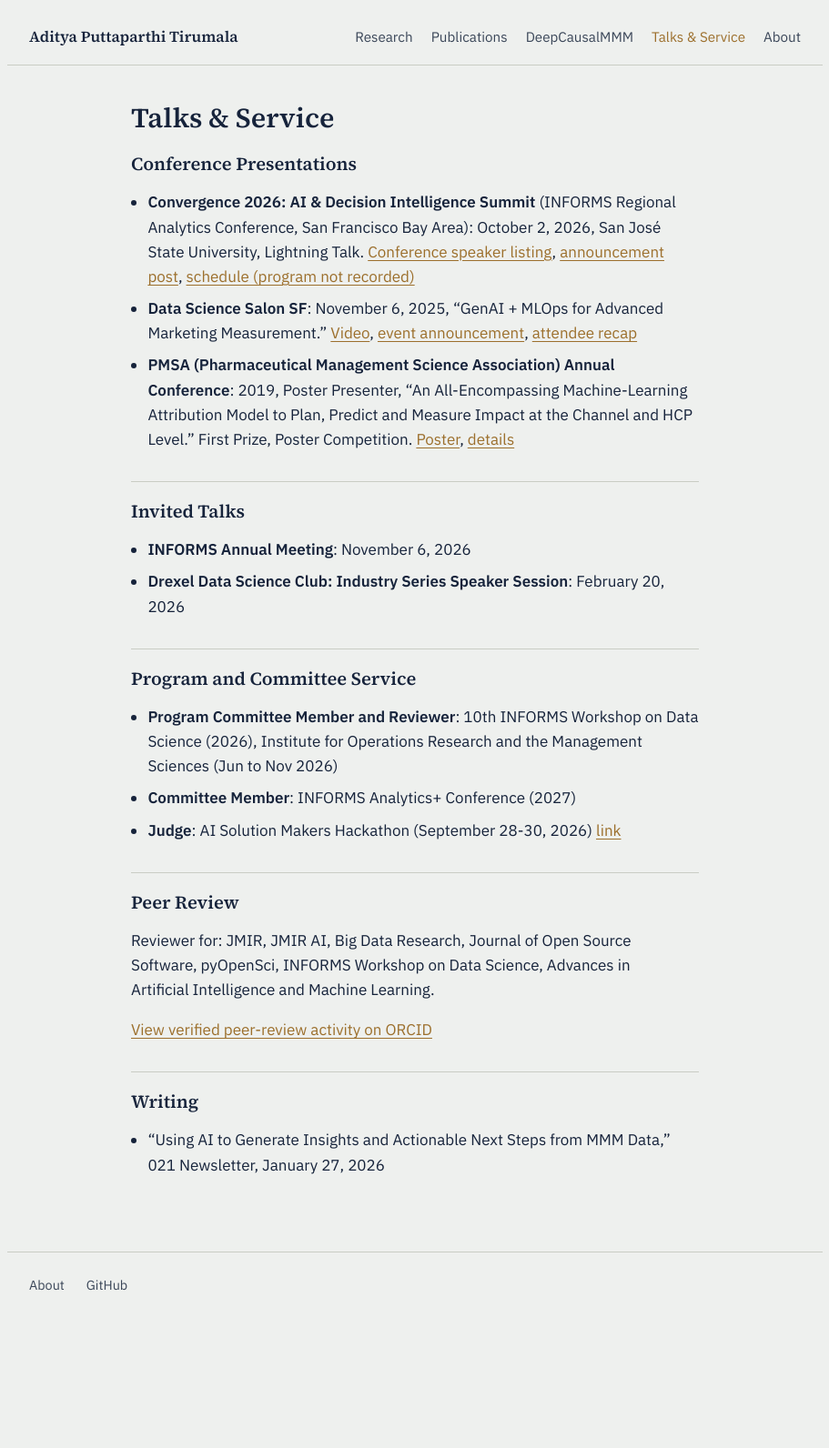
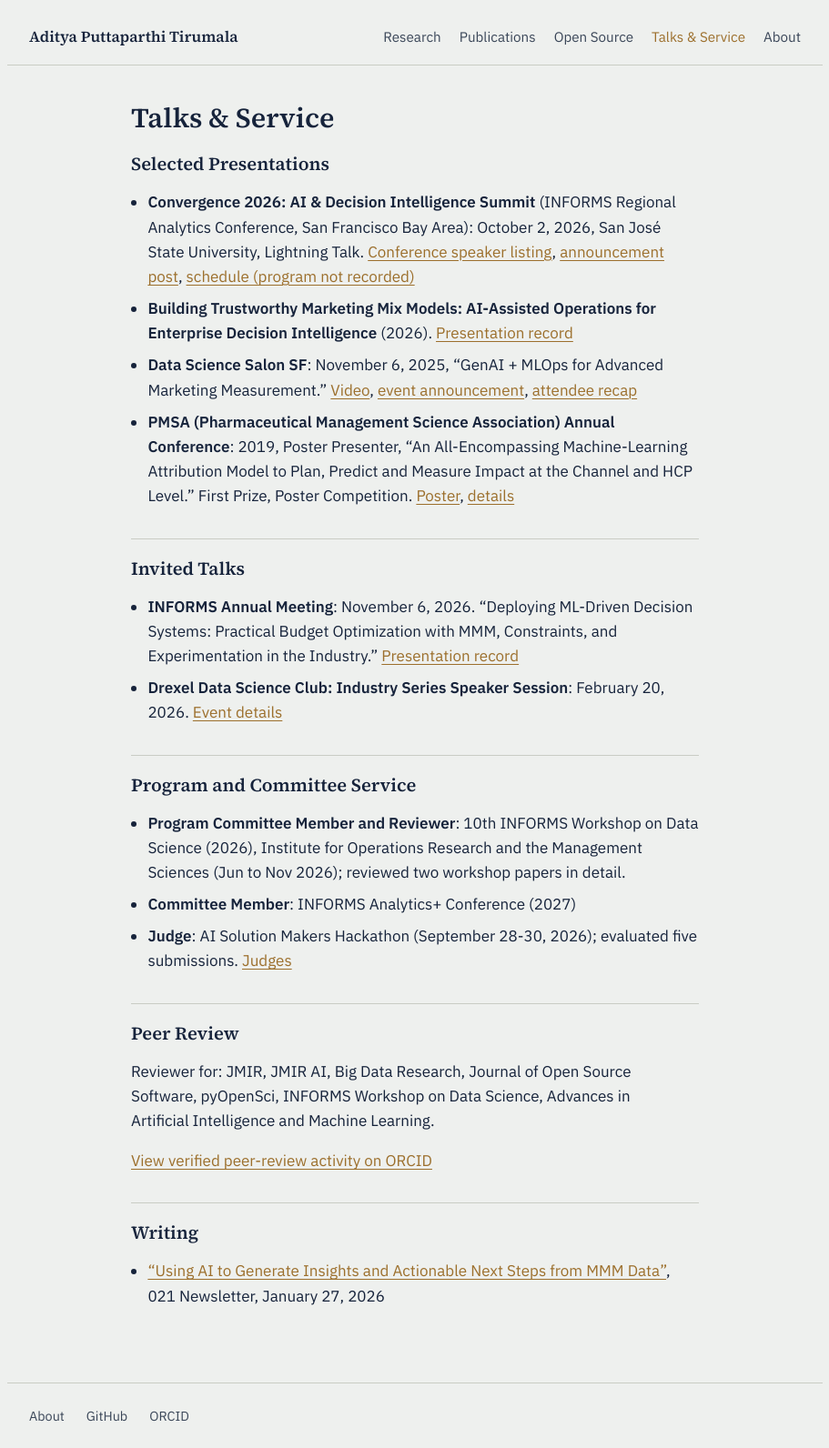
Before and after one commit to adityapt/personal-repo, a Jekyll site: the page built from talks-service.md, in a window 1280 px wide. Shown: the whole page at 91% size, without its empty margins (184-1095 px from the left). Built offline with Jekyll 4.4.1, drawn with Linux system fonts in a browser that asks for light colours; before the commit the page ends 1448 px from its top, so only the background shows below that.

Commit message:
Refresh personal site research and open-source profile
Co-authored-by: Codex <noreply@openai.com>

```diff
--- a/_config.yml
+++ b/_config.yml
@@ -7,8 +7,8 @@ nav:
     url: /research/
   - title: Publications
     url: /publications/
-  - title: DeepCausalMMM
-    url: /deepcausalmmm/
+  - title: Open Source
+    url: /open-source/
   - title: Talks & Service
     url: /talks-service/
   - title: About
--- a/_includes/footer.html
+++ b/_includes/footer.html
@@ -1,4 +1,5 @@
 <footer class="site-footer">
   <a href="{{ '/about/' | relative_url }}">About</a>
   <a href="https://github.com/adityapt">GitHub</a>
+  <a href="https://orcid.org/0009-0008-9495-3932">ORCID</a>
 </footer>
--- a/talks-service.md
+++ b/talks-service.md
@@ -4,22 +4,23 @@ title: Talks & Service
 permalink: /talks-service/
 ---
 
-## Conference Presentations
+## Selected Presentations
 
 - **Convergence 2026: AI & Decision Intelligence Summit** (INFORMS Regional Analytics Conference, San Francisco Bay Area): October 2, 2026, San José State University, Lightning Talk. [Conference speaker listing](https://sanfrancisco2026.informs.org/speakers/), [announcement post](https://www.linkedin.com/posts/anitabowers_informs-operationsresearch-ai-share-7500242281292193792-pxPM/), [schedule (program not recorded)](https://sanfrancisco2026.informs.org/agenda/) <!-- TODO: specific talk title/abstract not listed on conference site yet; add once announced -->
+- **Building Trustworthy Marketing Mix Models: AI-Assisted Operations for Enterprise Decision Intelligence** (2026). [Presentation record](https://zenodo.org/doi/10.5281/zenodo.23145848)
 - **Data Science Salon SF**: November 6, 2025, "GenAI + MLOps for Advanced Marketing Measurement." [Video](https://youtu.be/NCfcgT-Twf4?si=CiLHWZJJlNM6MldY), [event announcement](https://www.linkedin.com/posts/dsssf-generativeai-mlops-share-7383963548625862656-2QHH/), [attendee recap](https://www.linkedin.com/posts/barbara-galiza_making-decisions-from-mmm-does-not-need-to-share-7421874841777192960-BG5r/)
-- **PMSA (Pharmaceutical Management Science Association) Annual Conference**: 2019, Poster Presenter, "An All-Encompassing Machine-Learning Attribution Model to Plan, Predict and Measure Impact at the Channel and HCP Level." First Prize, Poster Competition. [Poster](https://doi.org/10.5281/zenodo.17409372), [details](/publications/#conference-research) <!-- TODO: add award announcement link if one exists; confirm exact official award wording -->
+- **PMSA (Pharmaceutical Management Science Association) Annual Conference**: 2019, Poster Presenter, "An All-Encompassing Machine-Learning Attribution Model to Plan, Predict and Measure Impact at the Channel and HCP Level." First Prize, Poster Competition. [Poster](https://doi.org/10.5281/zenodo.17409372), [details](/publications/#conference-research)
 
 ## Invited Talks
 
-- **INFORMS Annual Meeting**: November 6, 2026
-- **Drexel Data Science Club: Industry Series Speaker Session**: February 20, 2026
+- **INFORMS Annual Meeting**: November 6, 2026. "Deploying ML-Driven Decision Systems: Practical Budget Optimization with MMM, Constraints, and Experimentation in the Industry." [Presentation record](https://doi.org/10.5281/zenodo.24024141)
+- **Drexel Data Science Club: Industry Series Speaker Session**: February 20, 2026. [Event details](https://drexel.edu/graduatecollege/news-events/events/details/?eid=46131&iid=121133)
 
 ## Program and Committee Service
 
-- **Program Committee Member and Reviewer**: 10th INFORMS Workshop on Data Science (2026), Institute for Operations Research and the Management Sciences (Jun to Nov 2026)
+- **Program Committee Member and Reviewer**: 10th INFORMS Workshop on Data Science (2026), Institute for Operations Research and the Management Sciences (Jun to Nov 2026); reviewed two workshop papers in detail.
 - **Committee Member**: INFORMS Analytics+ Conference (2027)
-- **Judge**: AI Solution Makers Hackathon (September 28-30, 2026) [link](https://aisolutionmakers.com/#/judges)
+- **Judge**: AI Solution Makers Hackathon (September 28-30, 2026); evaluated five submissions. [Judges](https://aisolutionmakers.com/#/judges)
 
 <!-- TODO: confirm the exact official role title/dates for the Analytics+ 2027 committee before publishing (e.g. Program Committee vs. Organizing Committee), and add it to ORCID. -->
 
@@ -31,4 +32,4 @@ Reviewer for: JMIR, JMIR AI, Big Data Research, Journal of Open Source Software,
 
 ## Writing
 
-- "Using AI to Generate Insights and Actionable Next Steps from MMM Data," 021 Newsletter, January 27, 2026
+- ["Using AI to Generate Insights and Actionable Next Steps from MMM Data"](https://www.021newsletter.com/p/using-ai-to-generate-mmm-insights-co-pilot), 021 Newsletter, January 27, 2026
```
Also changed, not shown: about.md (+0 -5 lines), causalgeo.md (added, +31 -0 lines), open-source.md (added, +25 -0 lines), publications.md (+4 -2 lines), research.md (+8 -6 lines).
